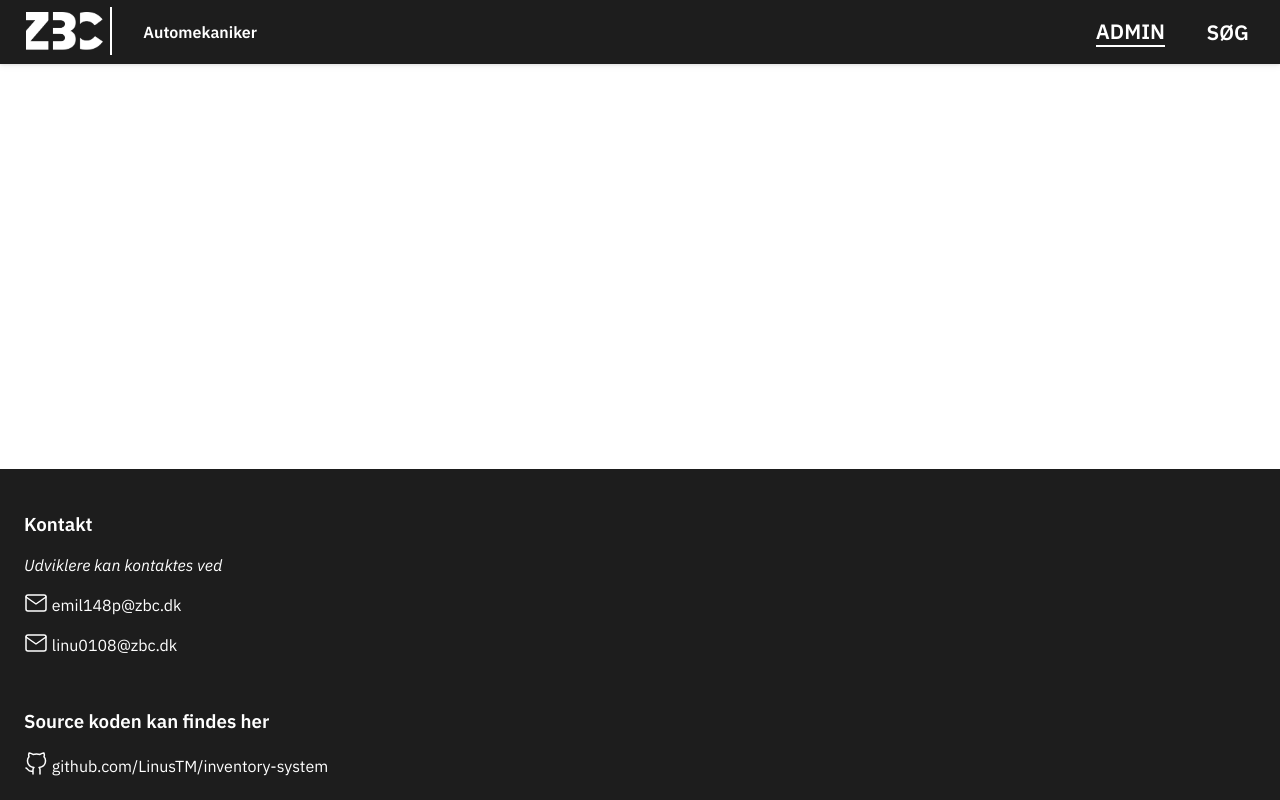
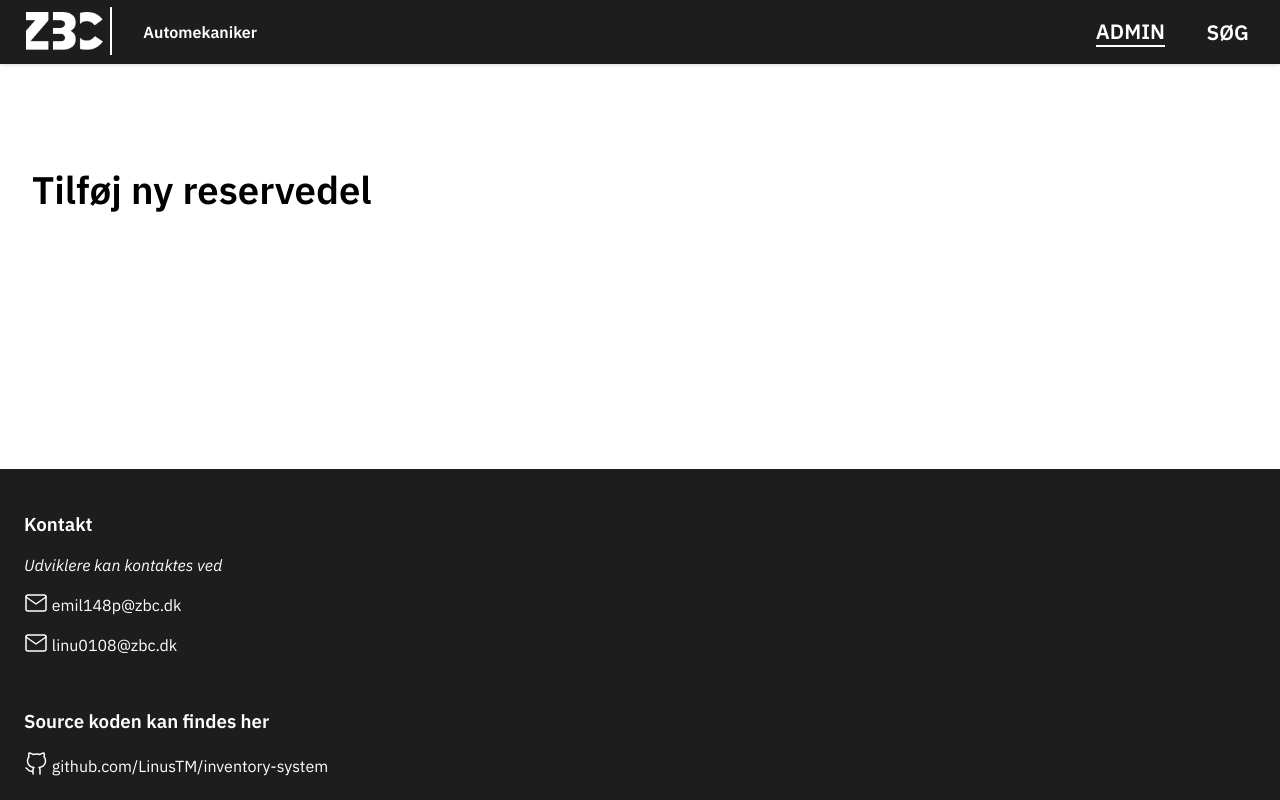
Before and after one commit to LinusTM/inventory-system, a SvelteKit app in the folder frontend/: page /admin in a window 1280 px wide. Built offline with nearby package versions, Linux system fonts and the light colour scheme.

Commit message:
added title

```diff
--- a/frontend/src/routes/admin/+page.svelte
+++ b/frontend/src/routes/admin/+page.svelte
@@ -1,7 +1,7 @@
 <script lang="ts">
 </script>
 
-
+<h1>Tilføj ny reservedel</h1>
 
 
 <style lang="scss">
```
